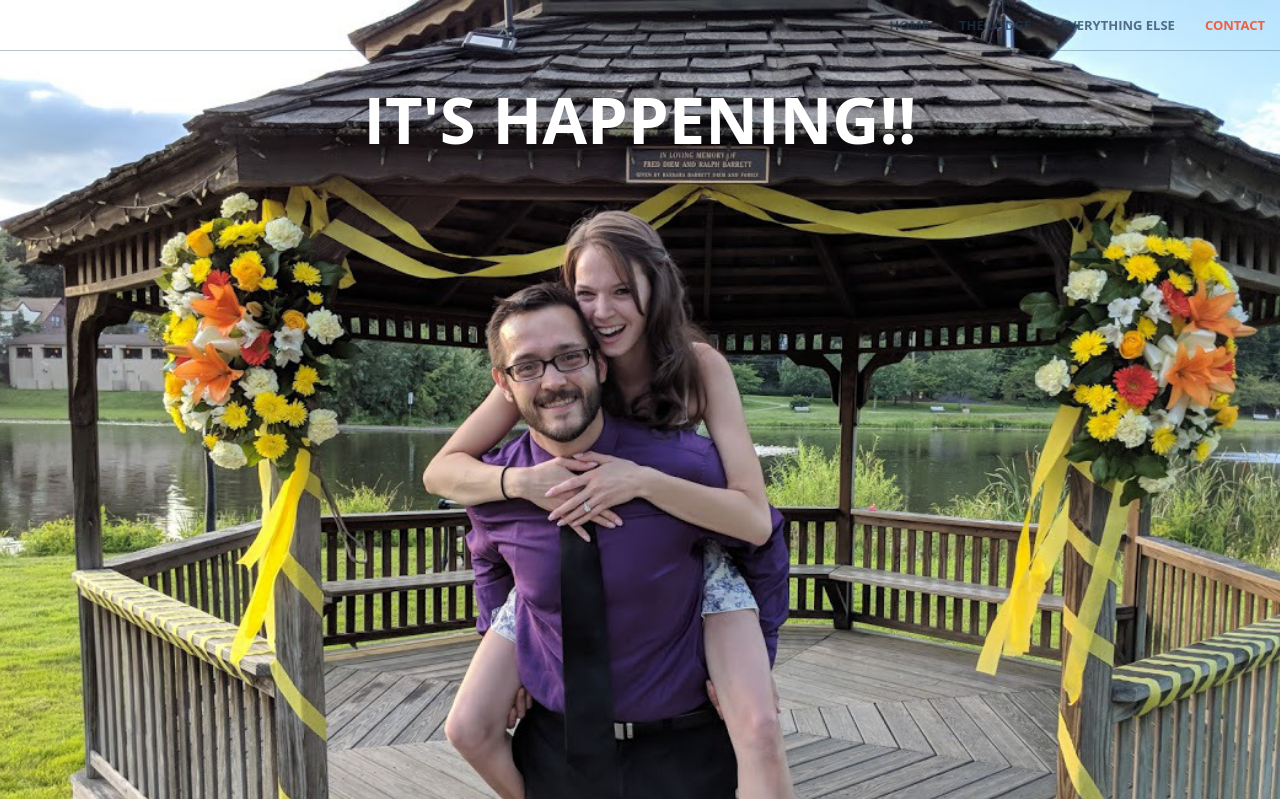
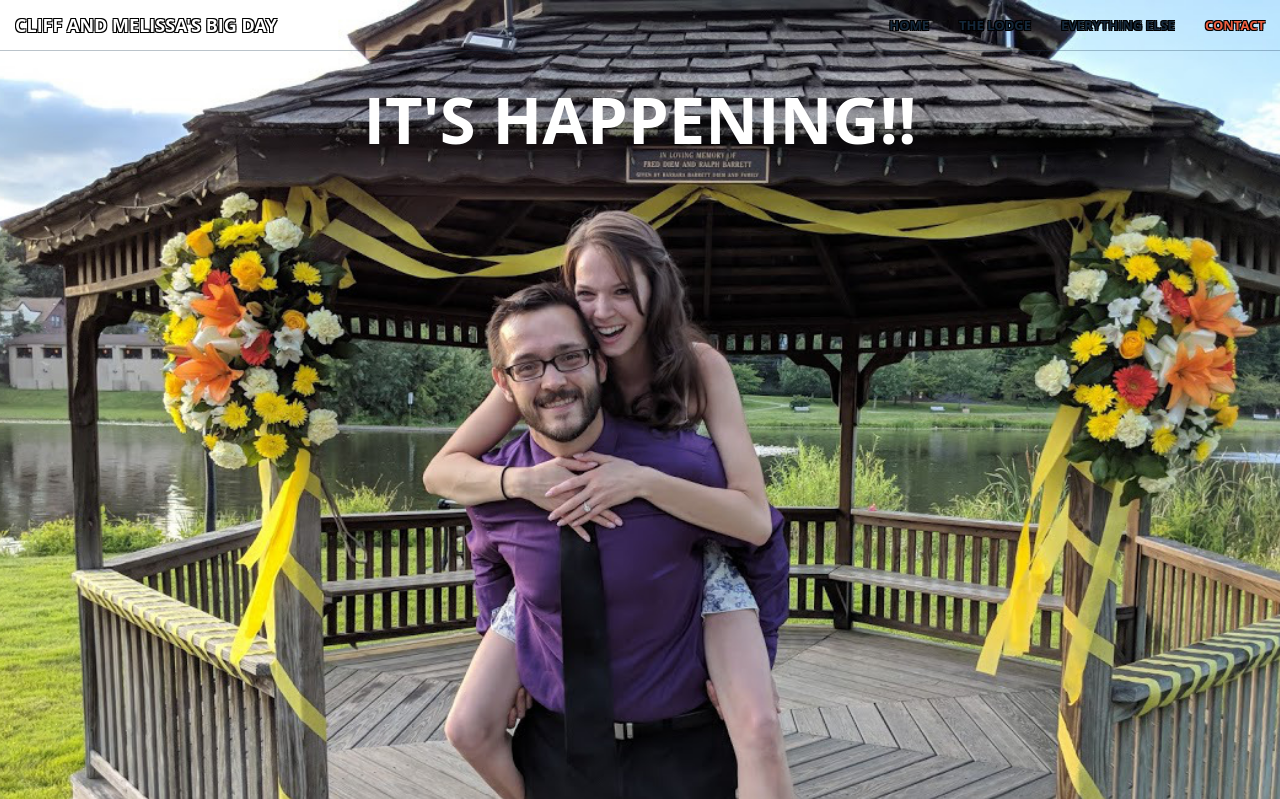
Before and after one commit to BongoEADGC6/django-wedding-website, a Django app: page / in a window 1280 px wide. Shown: the top 799 px of the page. Run offline with Django 3.2, Linux system fonts and the light colour scheme; some libraries are stand-ins or nearby versions.

Commit message:
Updated css for home page

```diff
--- a/static/bigday/css/creative.css
+++ b/static/bigday/css/creative.css
@@ -90,6 +90,11 @@ aside {
     -webkit-transition: all .35s;
     -moz-transition: all .35s;
     transition: all .35s;
+  	text-shadow:
+		-1px -1px 0 #000,
+		1px -1px 0 #000,
+		-1px 1px 0 #000,
+		1px 1px 0 #000;
 }
 
 .navbar-default .navbar-header .navbar-brand {
```
